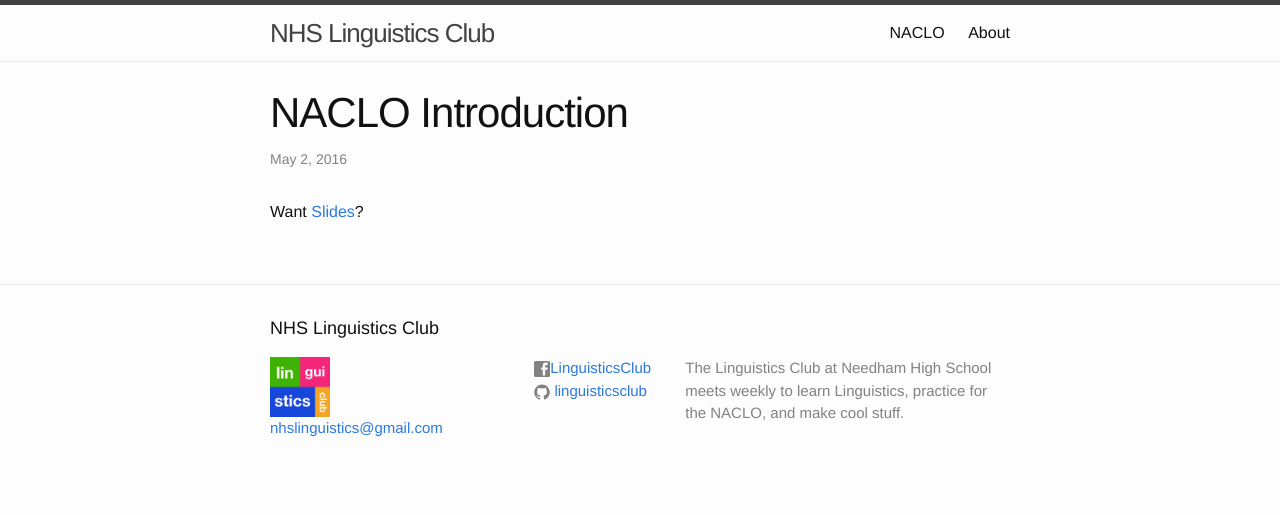
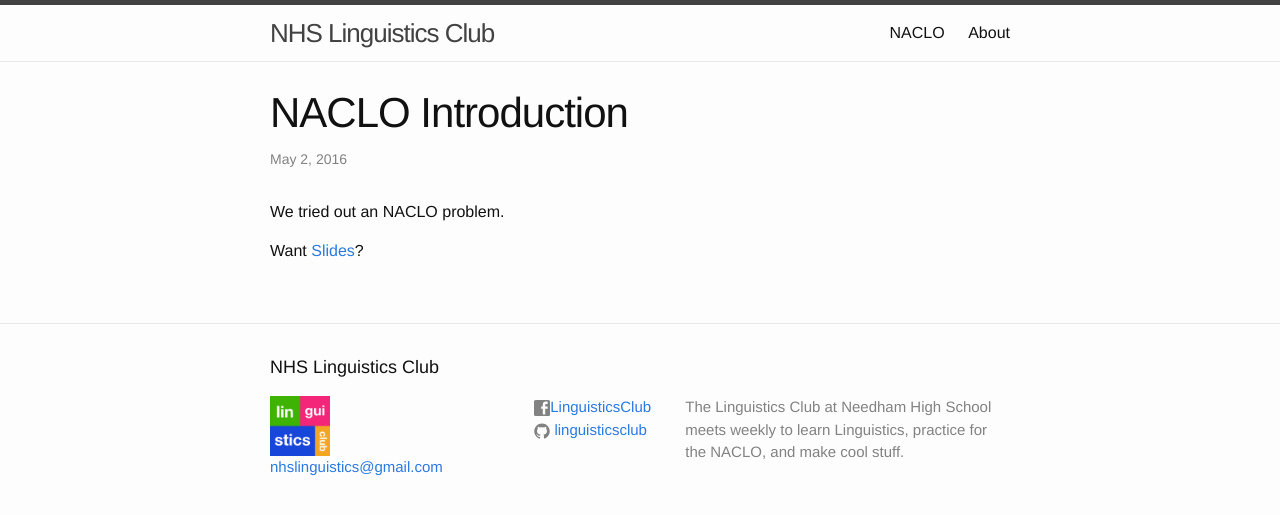
Before and after one commit to linguisticsclub/linguisticsclub.github.io, a Jekyll site: the page built from _posts/2016-5-2-NACLO.md, in a window 1280 px wide. Shown: the top 515 px of the page. Built offline with Jekyll 4.4.1, drawn with Linux system fonts in a browser that asks for light colours.

Commit message:
Update 2016-5-2-NACLO.md

```diff
--- a/_posts/2016-5-2-NACLO.md
+++ b/_posts/2016-5-2-NACLO.md
@@ -3,3 +3,5 @@ layout: post
 title: NACLO Introduction
 slides: https://docs.google.com/presentation/d/1nzAfJWkqzi3oQQ_FAg6oPKNrxC24Rtvsft3EXu_TW3M/edit?usp=drive_web
 ---
+
+We tried out an NACLO problem.
```
